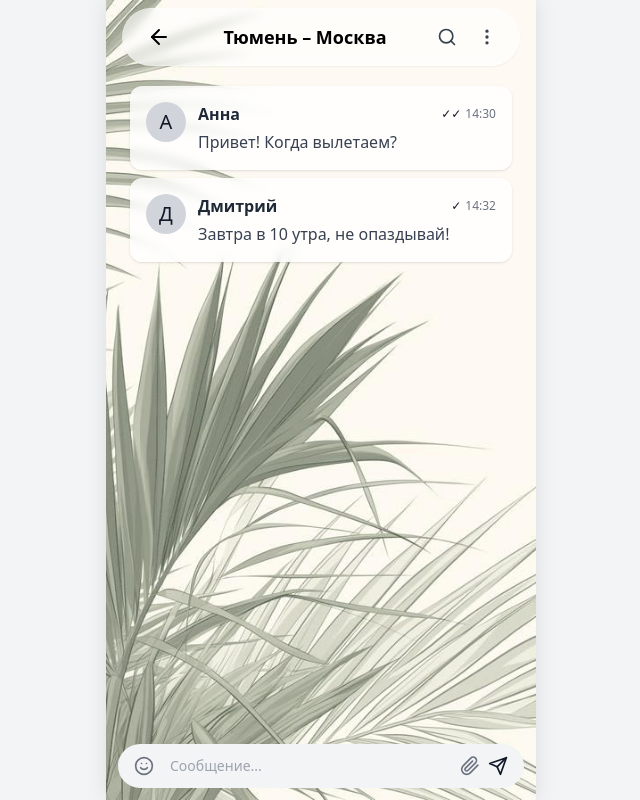
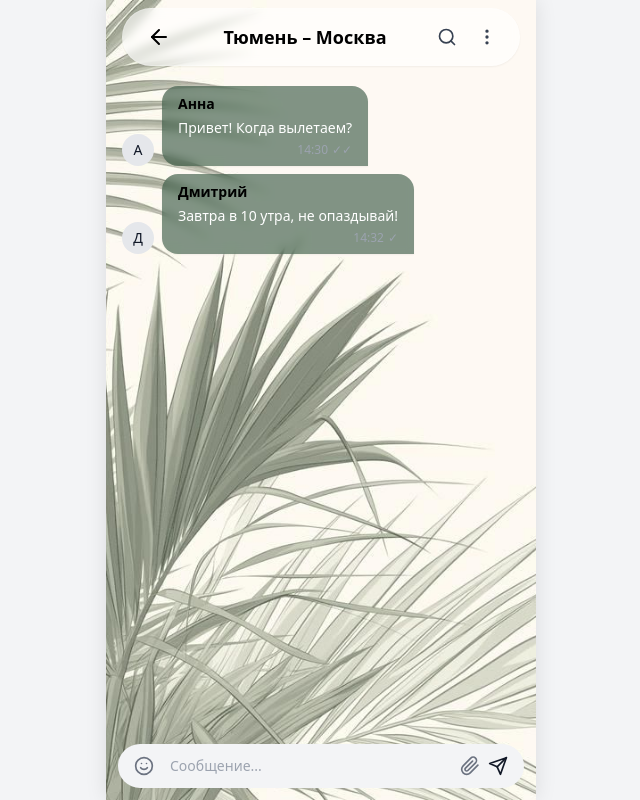
Before and after one commit to sinkvs/TripSync, a React (Vite) app in the folder frontend/: page /chats in a window 1280 px wide. Both pictures are taken after a click on the element 640 px from the left and 149 px from the top of the page. Shown: the whole page, without its empty margins (319-959 px from the left). Built offline with nearby package versions, Linux system fonts and the light colour scheme.

Commit message:
style: улучшен дизайн сообщений

```diff
--- a/frontend/src/pages/Chat/ChatPage.tsx
+++ b/frontend/src/pages/Chat/ChatPage.tsx
@@ -165,42 +165,57 @@ export const ChatPage = () => {
                     </div>
                 </div>
 
-                {/* Область сообщений */}
-                <div className="flex-1 px-6 py-4 overflow-y-auto pb-28">
-                    {loading && <p className="text-white text-center">Загрузка...</p>}
+                {/* Область сообщений (в стиле мессенджера) */}
+                <div className="flex-1 px-4 py-4 overflow-y-auto pb-28">
+                    {loading && <p className="text-center text-gray-500">Загрузка...</p>}
                     {!loading && messages.length === 0 && (
-                        <p className="text-white text-center">Нет сообщений</p>
+                        <p className="text-center text-gray-500">Нет сообщений</p>
                     )}
 
+                    {/* Область сообщений */}
                     <div className="space-y-2">
-                        {messages.map((msg) => (
-                            <div key={msg.id} className="bg-white/80 backdrop-blur-sm rounded-xl p-4 shadow">
-                                <div className="flex items-start gap-3">
-                                    {/* Аватарка (первая буква имени) */}
-                                    <div className="w-10 h-10 rounded-full bg-gray-300 flex items-center justify-center text-xl">
+                        {messages.map((msg) => {
+                            // Определяем, моё ли это сообщение (по имени отправителя)
+                            const isMy = msg.user?.name === 'Я';
+                            return (
+                                // Контейнер для одного сообщения: свои справа, чужие слева
+                                <div key={msg.id} className={`flex ${isMy ? 'justify-end' : 'justify-start'}`}>
+                                    {/* Внутренняя обертка */}
+                                    <div className={`max-w-[75%] flex ${isMy ? 'flex-row-reverse' : 'flex-row'} items-end gap-2`}>
+                                        {/* Аватарка - только для чужих сообщений */}
+                                        {!isMy && (
+                                            <div className="w-8 h-8 rounded-full bg-gray-200 flex items-center justify-center text-sm flex-shrink-0">
                                                 {msg.user?.name?.[0] || '?'}
                                             </div>
-                                    <div className="flex-1">
-                                        {/* Имя отправителя */}
-                                        <div className="flex justify-between items-center">
-                                            <span className="font-semibold text-gray-800">{msg.user?.name || 'Пользователь'}</span>
-                                            {/* Статус (сначала галочка, потом время) */}
-                                            <div className="flex items-center gap-1">
-                                                <span className="text-xs text-black-500">
-                                                    {msg.isRead ? '✓✓' : '✓'}
-                                                </span>
-                                                <span className="text-xs text-gray-500">
-                                                    {formatTime(msg.createdAt)}
-                                                </span>
+                                        )}
+                                        {/* Сам пузырек сообщения */}
+                                        <div className="relative">
+                                            <div
+                                                className={`px-4 py-2 rounded-2xl shadow-sm ${isMy
+                                                        ? 'bg-black/80 backdrop-blur-sm text-white rounded-br-none'   // свои сообщения
+                                                        : 'bg-green-950/50 backdrop-blur-sm text-white rounded-br-none' // чужие сообщения
+                                                    }`}
+                                            >
+                                                {/* Имя отправителя - только для чужих сообщений */}
+                                                {!isMy && (
+                                                    <div className="font-bold text-sm text-black mb-1">
+                                                        {msg.user?.name || 'Пользователь'}
                                                     </div>
-                                        </div>
-
+                                                )}
                                                 {/* Текст сообщения */}
-                                        <p className="text-gray-700 mt-1">{msg.content}</p>
+                                                <p className="text-sm break-words">{msg.content}</p>
+                                                {/* Время и статус прочтения - под текстом, справа */}
+                                                <div className={`flex items-center justify-end gap-1 mt-1 text-xs ${isMy ? 'text-gray-300' : 'text-gray-400'}`}>
+                                                    <span>{formatTime(msg.createdAt)}</span>
+                                                    <span>{msg.isRead ? '✓✓' : '✓'}</span>
                                                 </div>
                                             </div>
                                         </div>
-                        ))}
+                                    </div>
+                                </div>
+                            );
+                        })}
+                        {/* Элемент для прокрутки вниз */}
                         <div ref={messagesEndRef} />
                     </div>
                 </div>
```
Lines whose indentation alone changed are shown as unchanged.
